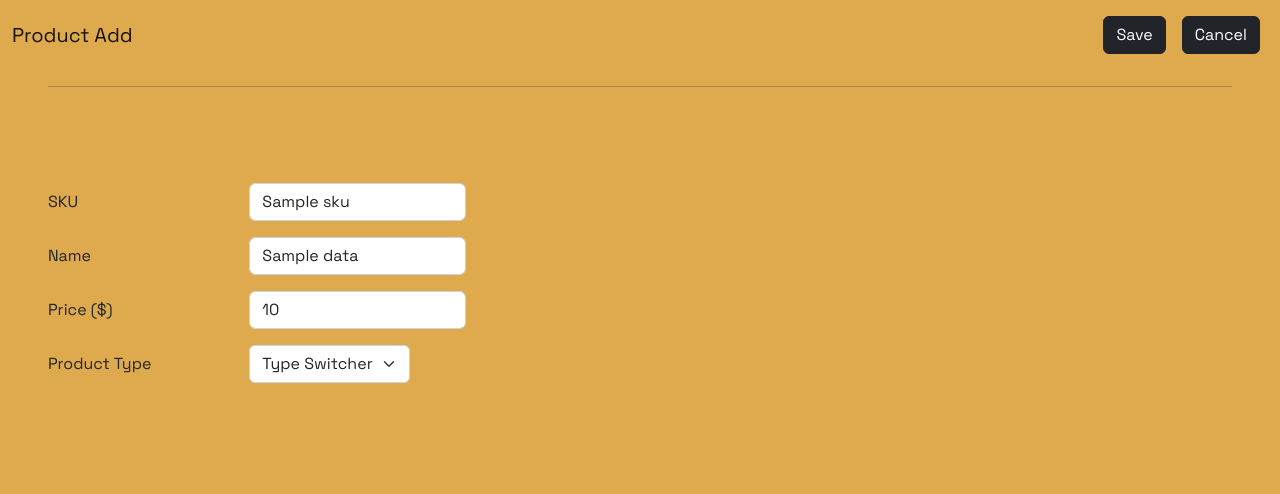
After one commit to frankndungu/scandiweb-test, a PHP site: template views/productViews/add.php in a window 1280 px wide. The commit adds this page. Shown: the top 494 px of the page. Run offline with PHP 8.4, Linux system fonts and the light colour scheme; the template is opened without the code that fills it: most values are stand-ins (such as "Sample title", 1, 10 or a date in 2020); data that the repository does not hold is empty; style sheets or scripts are compiled from the project's sources.

Commit message:
validation

```diff
--- a/public/index.php
+++ b/public/index.php
@@ -6,8 +6,8 @@ use app\core\Router;
 use app\controller\ProductController;
 use app\core\Database;
 
+$database = new Database();
 $router = new Router($database);
-$database = new Database();
 
 $router->get('/', [ProductController::class, 'index']);
 $router->get('/addproduct', [ProductController::class, 'create']);
--- a/views/productViews/_layout.php
+++ b/views/productViews/_layout.php
@@ -26,6 +26,7 @@
 
 <body style="background: #dfaa4e;">
     <?php echo $content; ?>
+
 </body>
 
 </html>
--- /dev/null
+++ b/views/productViews/add.php
@@ -0,0 +1,133 @@
+<nav class="navbar">
+    <div class="container-fluid">
+        <a class="navbar-brand">Product Add</a>
+        <span class="d-flex">
+            <button class="btn btn-dark m-2" type="submit" form="product_form">Save</button>
+            <a href="/" class="btn btn-dark m-2" type="submit">Cancel</a>
+        </span>
+    </div>
+</nav>
+<hr class="mx-5 py-3">
+
+<div class="container-fluid p-5">
+    <fieldset>
+        <form method="POST" id="product_form" class="needs-validation" novalidate>
+            <div class="row mb-3">
+                <label for="sku" class="col-sm-2 col-form-label">SKU</label>
+                <div class="col-sm-auto">
+                    <input required type="text" class="form-control" id="sku"
+                        value="<?php echo $product->data['sku']??''?>">
+                    <div class="invalid-feedback" id="skuFeedback">
+                        Please set the SKU
+                    </div>
+                </div>
+            </div>
+
+            <div class="row mb-3">
+                <label for="name" class="col-sm-2 col-form-label">Name</label>
+                <div class="col-sm-auto">
+                    <input required type="text" class="form-control" id="name"
+                        value="<?php echo $product->data['name']??''?>">
+                    <div class="invalid-feedback">
+                        Please set the name
+                    </div>
+                </div>
+
+            </div>
+
+            <div class="row mb-3">
+                <label for="name" class="col-sm-2 col-form-label">Price ($)</label>
+                <div class="col-sm-auto">
+                    <input required type="number" class="form-control" id="price" min="0.01" step="0.01"
+                        value="<?php echo $product->data['price']??''?>">
+                    <div class="invalid-feedback">
+                        Please set the price
+                    </div>
+                </div>
+
+            </div>
+
+            <div class="row mb-3">
+                <label for="name" class="col-sm-2 col-form-label">Product Type</label>
+                <div class="col-sm-auto">
+                    <select required class="form-select" id="productType" name="type">
+                        <option <?php if (!($product->data['type'] ?? '')) {
+                        echo "selected";
+                    } ?>>Type Switcher</option>
+
+                        <?php foreach ($product::$validTypes ?? '' as $value) : ?>
+                        <option <?php if (($product->data['type'] ?? '') === $value) {
+                        echo "selected";
+                    } ?> value="<?= $value ?>"><?= $value ?></option>
+                        <?php endforeach ?>
+                    </select>
+                    <div class="invalid-feedback">
+                        Please choose a product type
+                    </div>
+                </div>
+            </div>
+    </fieldset>
+
+    <!--product types-->
+    <div id="productDescription" class="mb-5">
+        <fieldset class="d-none" id="dvdDescription">
+            <div class="row mb-3">
+                <label for="size" class="col-sm-2 col-form-label">Size (MB)</label>
+                <div class="col-sm-auto">
+                    <input type="number" class="form-control" id="size" min="1" step="1"
+                        value="<?php echo $product->data['size']??''?>">
+                    <div class="invalid-feedback">
+                        Please set the size
+                    </div>
+                </div>
+            </div>
+        </fieldset>
+
+        <fieldset class="d-none" id="bookDescription">
+            <div class="row mb-3">
+                <label for="weight" class="col-sm-2 col-form-label">Weight (KG)</label>
+                <div class="col-sm-auto">
+                    <input type="number" class="form-control" id="weight" min="1" step="1"
+                        value="<?php echo $product->data['weight']??''?>">
+                    <div class="invalid-feedback">
+                        Please set the weight
+                    </div>
+                </div>
+            </div>
+        </fieldset>
+
+        <fieldset class="d-none" id="furnitureDescription">
+            <div class="row mb-3">
+                <label for="height" class="col-sm-2 col-form-label">Height (CM)</label>
+                <div class="col-sm-auto">
+                    <input type="number" class="form-control" id="height" min="1" step="1"
+                        value="<?php echo $product->data['height']??''?>">
+                    <div class="invalid-feedback">
+                        Please set the height
+                    </div>
+                </div>
+            </div>
+            <div class="row mb-3">
+                <label for="width" class="col-sm-2 col-form-label">Width (CM)</label>
+                <div class="col-sm-auto">
+                    <input type="number" class="form-control" id="width" min="1" step="1"
+                        value="<?php echo $product->data['width']??''?>">
+                    <div class="invalid-feedback">
+                        Please set the width
+                    </div>
+                </div>
+            </div>
+            <div class="row mb-3">
+                <label for="length" class="col-sm-2 col-form-label">Length (CM)</label>
+                <div class="col-sm-auto">
+                    <input type="number" class="form-control" id="length" min="1" step="1"
+                        value="<?php echo $product->data['length']??''?>">
+                    <div class="invalid-feedback">
+                        Please set the length
+                    </div>
+                </div>
+            </div>
+        </fieldset>
+    </div>
+    </form>
+</div>
```
Also changed, not shown: controller/ProductController.php (+21 -16 lines), core/Database.php (+11 -0 lines), views/productViews/add_products.php (deleted, +0 -104 lines), public/js/app.js, views/productViews/list.php (renamed from views/productViews/list_products.php).
